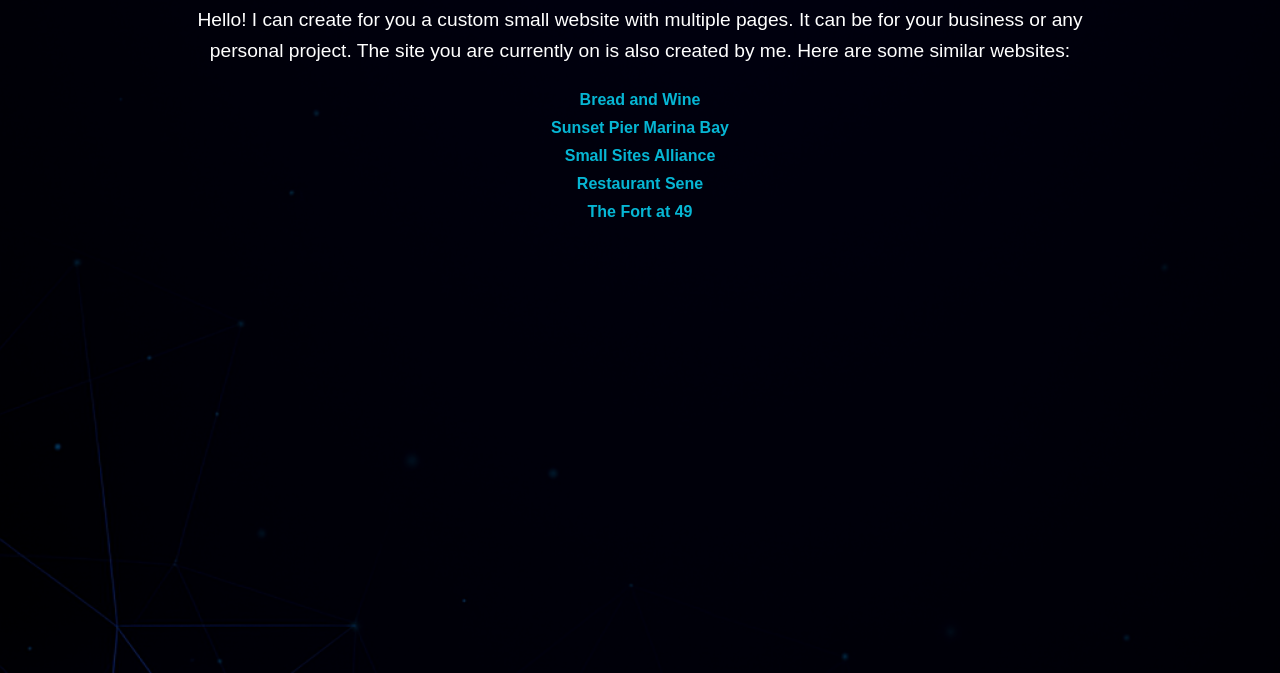
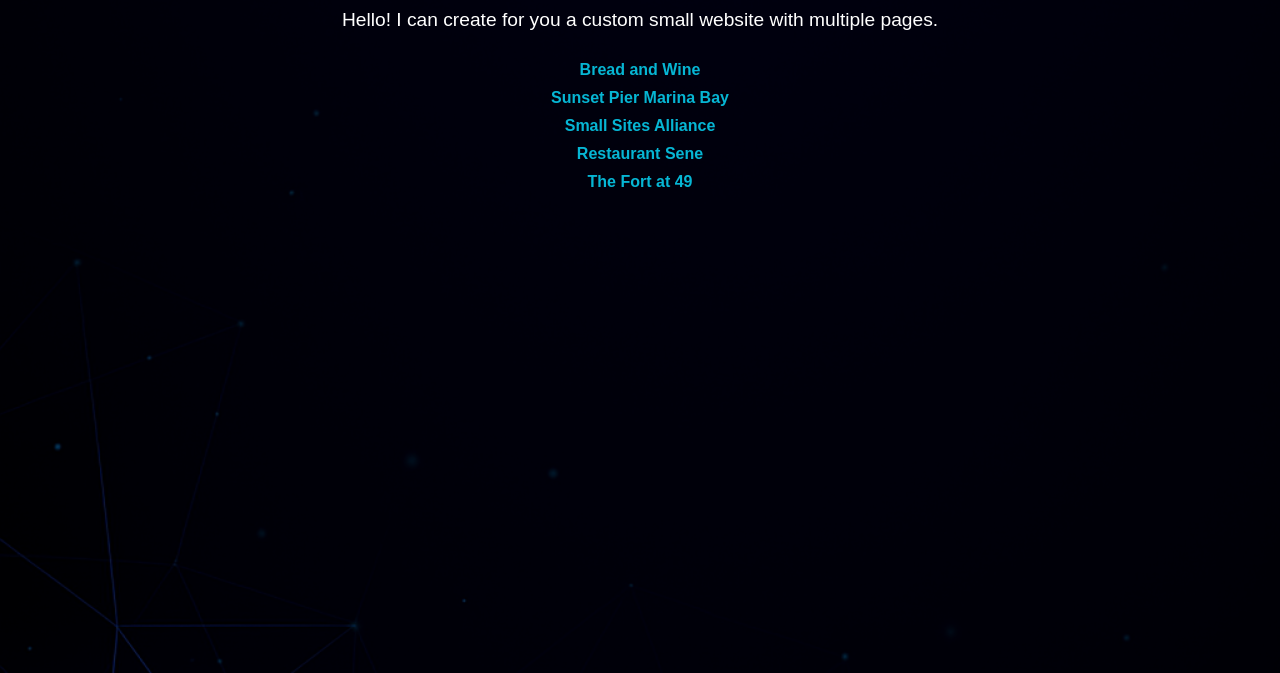
Before and after one commit to dimasulaberidze124-a11y/booknest-demo4, a plain HTML site: page web.html in a window 1280 px wide. Shown: the part 127-800 px from the top of the page. Drawn offline with Linux system fonts and the light colour scheme; files whose address does not match are found by name.

Commit message:
Update web.html

```diff
--- a/web.html
+++ b/web.html
@@ -24,9 +24,7 @@
   <div class="overlay"></div>
   <div class="content">
     <h1>Web Development</h1>
-    <p>Hello! I can create for you a custom small website with multiple pages.
-    It can be for your business or any personal project.
-    The site you are currently on is also created by me. Here are some similar websites:</p>
+    <p>Hello! I can create for you a custom small website with multiple pages.</p>
     <ul>
       <li><a href="https://breadandwine.ge/" target="_blank">Bread and Wine</a></li>
       <li><a href="https://sunsetpiermarinabay.com/" target="_blank">Sunset Pier Marina Bay</a></li>
```
